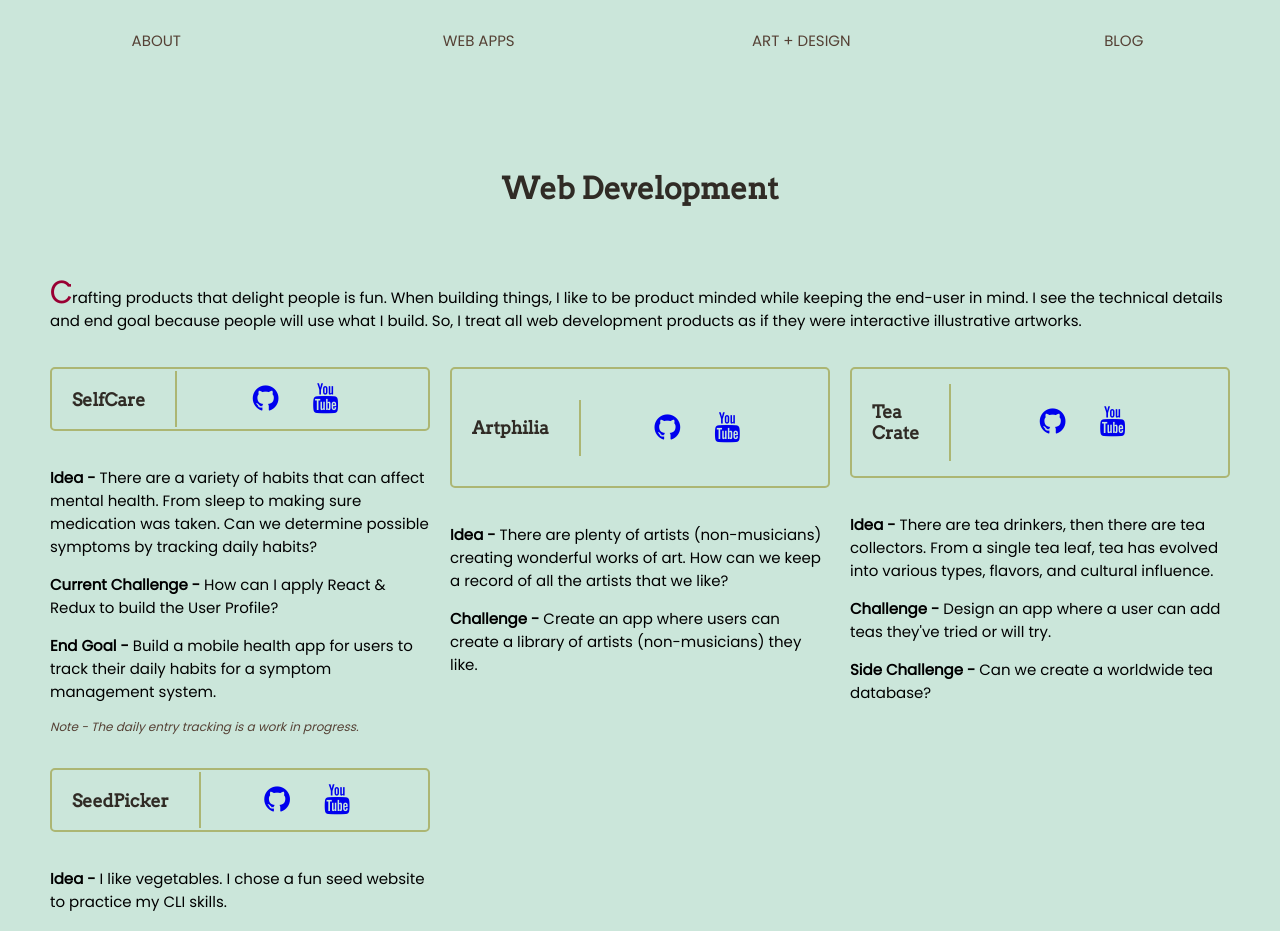
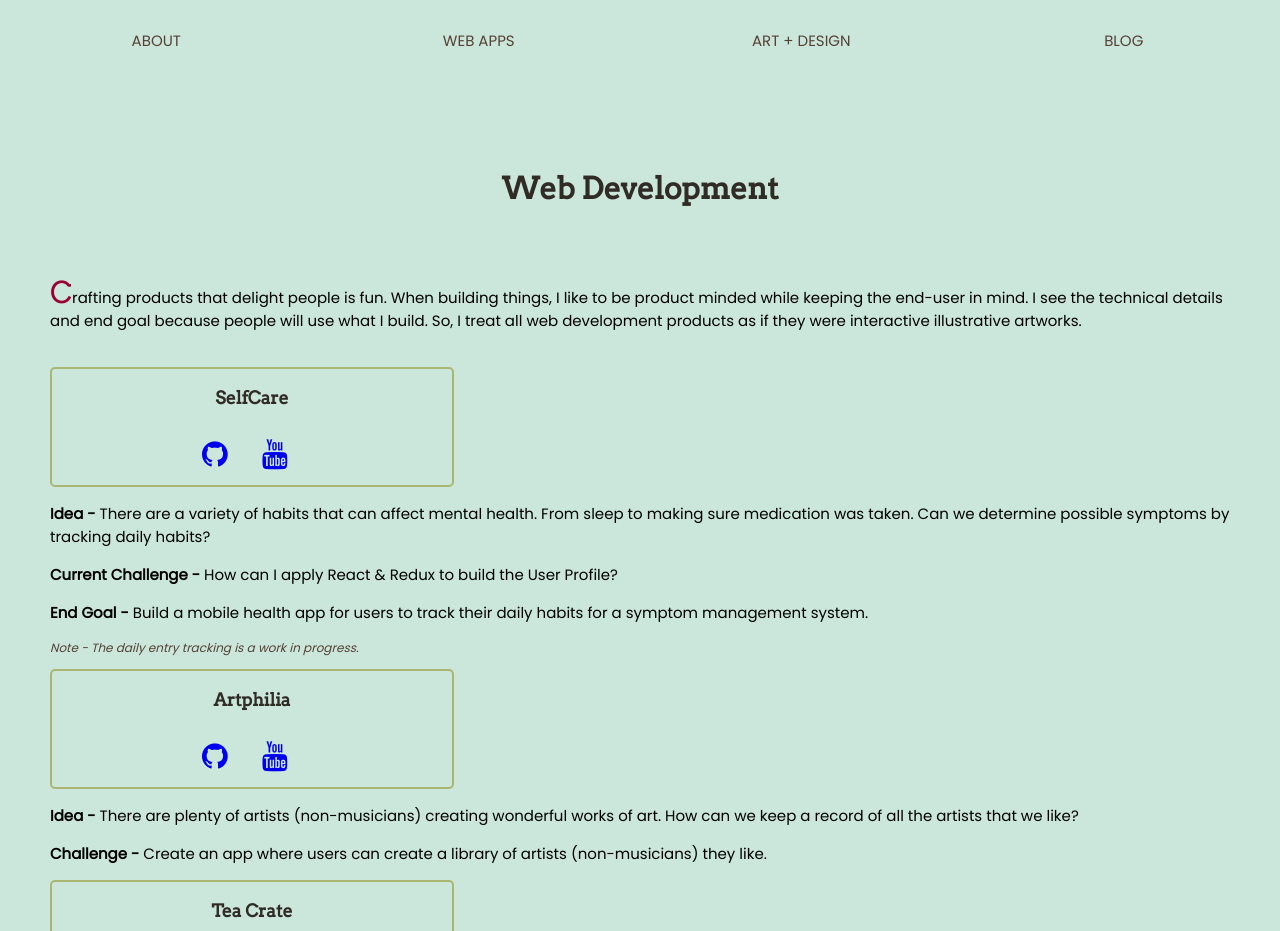
Before and after one commit to christinetran825/tofukid-website, a React (Create React App) app: page /web_development in a window 1280 px wide. Shown: the top 931 px of the page. Built offline with nearby package versions, Linux system fonts and the light colour scheme.

Commit message:
changed projects and project to webapps and webapp

```diff
--- a/src/components/WebApps.js
+++ b/src/components/WebApps.js
@@ -3,8 +3,8 @@ import React, { Component } from 'react';
 class WebApps extends Component {
   render(){
     return (
-      <section className="projects">
-        <div className="project">
+      <section className="webapps">
+        <div className="webapp">
           <div className="title">
             <div className="project-name">
               <h3>SelfCare</h3>
@@ -22,7 +22,7 @@ class WebApps extends Component {
           </div>
         </div>
 
-        <div className="project">
+        <div className="webapp">
           <div className="title">
             <div className="project-name">
               <h3>Artphilia</h3>
@@ -38,7 +38,7 @@ class WebApps extends Component {
           </div>
         </div>
 
-        <div className="project">
+        <div className="webapp">
           <div className="title">
             <div className="project-name">
               <h3>Tea Crate</h3>
@@ -55,7 +55,7 @@ class WebApps extends Component {
           </div>
         </div>
 
-        <div className="project">
+        <div className="webapp">
           <div className="title">
             <div className="project-name">
               <h3>SeedPicker</h3>
```
